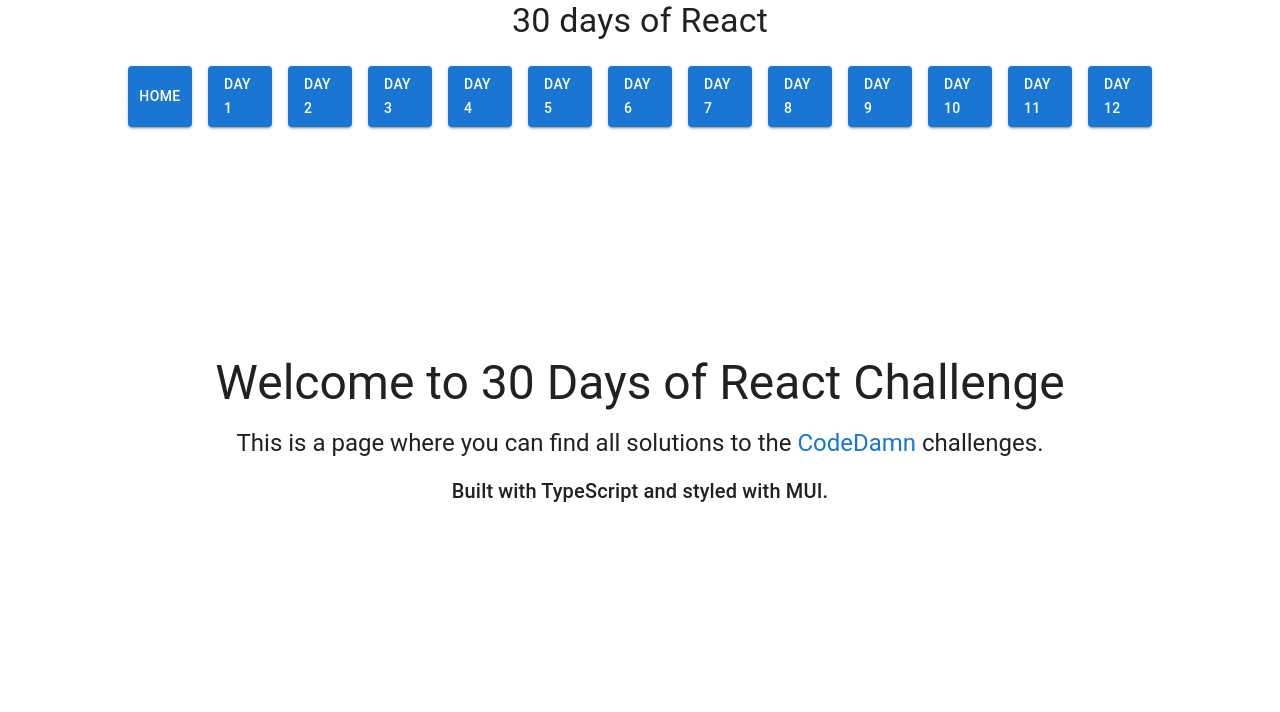
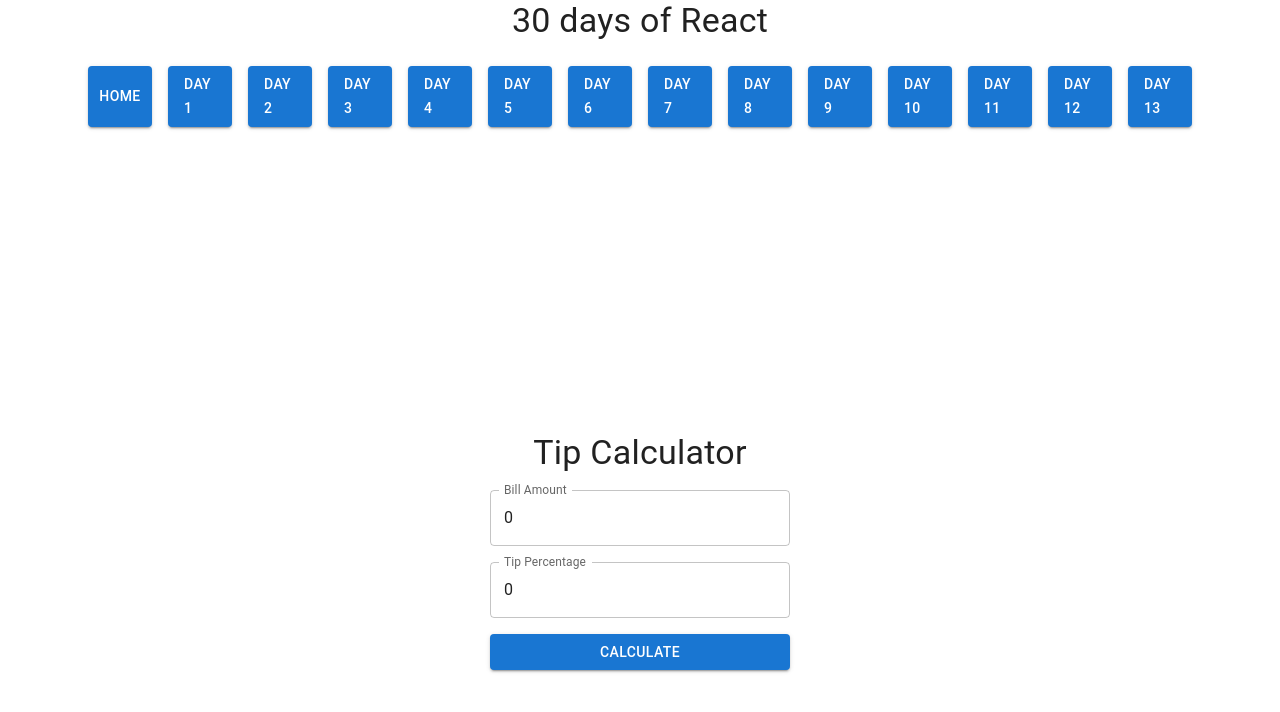
Before and after one commit to Cema2019/codedamn-challenge-30-days-of-react, a React (Vite) app: page /tip-calculator in a window 1280 px wide. Before the commit this address led to /. Shown: the top 712 px of the page. Built offline with nearby package versions, Linux system fonts and the light colour scheme.

Commit message:
Add TipCalculator component

```diff
--- /dev/null
+++ b/components/TipCalculator.tsx
@@ -0,0 +1,76 @@
+import React, { useState, ChangeEvent } from "react";
+import { Container, TextField, Button, Typography, Box } from "@mui/material";
+
+const App: React.FC = () => {
+  const [bill, setBill] = useState<number>(0);
+  const [tip, setTip] = useState<number>(0);
+  const [total, setTotal] = useState<string>("");
+
+  const handleBill = (e: ChangeEvent<HTMLInputElement>) => {
+    const value = parseFloat(e.target.value);
+    setBill(isNaN(value) ? 0 : Math.max(0, value));
+  };
+
+  const handleTip = (e: ChangeEvent<HTMLInputElement>) => {
+    const value = parseFloat(e.target.value);
+    setTip(isNaN(value) ? 0 : Math.max(0, value));
+  };
+
+  const calculateTotal = () => {
+    const totalAmount = bill + (bill * tip) / 100;
+    setTotal(totalAmount.toFixed(2));
+  };
+
+  return (
+    <Container
+      sx={{
+        minHeight: "100vh",
+        display: "flex",
+        flexDirection: "column",
+        justifyContent: "center",
+        alignItems: "center",
+        gap: 2,
+      }}
+    >
+      <Typography variant="h4">Tip Calculator</Typography>
+
+      <Box sx={{ display: "flex", flexDirection: "column", gap: 2, width: "100%", maxWidth: 300 }}>
+        <TextField
+          label="Bill Amount"
+          type="number"
+          variant="outlined"
+          value={bill}
+          onChange={handleBill}
+          onFocus={() => {
+            if (bill === 0) setBill(NaN);
+          }}
+          onBlur={() => {
+            if (isNaN(bill)) setBill(0);
+          }}
+          fullWidth
+        />
+        <TextField
+          label="Tip Percentage"
+          type="number"
+          variant="outlined"
+          value={tip}
+          onChange={handleTip}
+          onFocus={() => {
+            if (tip === 0) setTip(NaN);
+          }}
+          onBlur={() => {
+            if (isNaN(tip)) setTip(0);
+          }}
+          fullWidth
+        />
+        <Button variant="contained" color="primary" onClick={calculateTotal}>
+          Calculate
+        </Button>
+      </Box>
+
+      {total && <Typography variant="h6">Total Amount: ${total}</Typography>}
+    </Container>
+  );
+};
+
+export default App;
--- a/routes/routeConfig.tsx
+++ b/routes/routeConfig.tsx
@@ -12,6 +12,7 @@ import ToggleSwitch from "../components/ToggleSwitch";
 import DaysUntilElement from "../components/DaysUntilElement";
 import UseTheme from "../components/UseTheme";
 import ParagraphToggling from "../components/ParagraphToggling";
+import TipCalculator from "../components/TipCalculator";
 
 export const routeConfig = [
   { path: "/", element: <HomePage />, label: "Home"  },
@@ -27,4 +28,5 @@ export const routeConfig = [
   { path: "/days-until-element", element: <DaysUntilElement />, label: "Day 10"  },
   { path: "/use-theme", element: <UseTheme />, label: "Day 11"  },
   { path: "/paragraph-toggling", element: <ParagraphToggling />, label: "Day 12"  },
+  { path: "/tip-calculator", element: <TipCalculator />, label: "Day 13"  },
 ];
```
